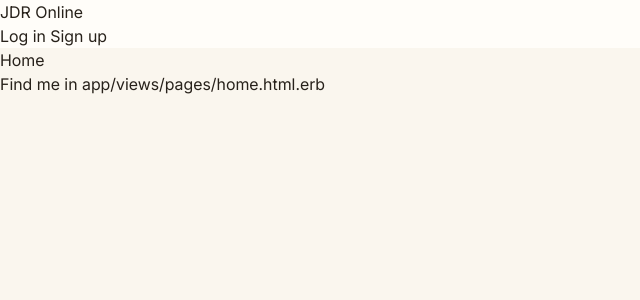
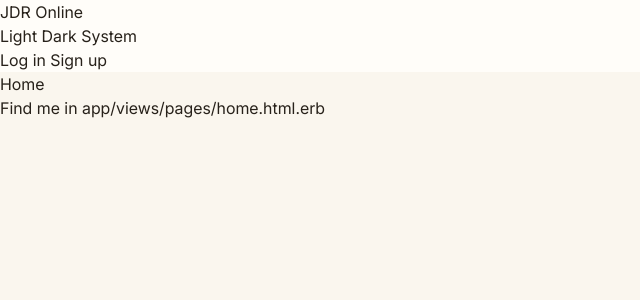
Before and after one commit to Haynton/jdr_online, a Rails app: page / in a window 1280 px wide. Shown: the top 300 px of the page, without its empty margins (0-640 px from the left). Run offline with Rails 7, Linux system fonts and the light colour scheme; style sheets or scripts are compiled from the project's sources; some libraries are stand-ins or nearby versions.

Commit message:
feat(theme): add light, dark and system theme selector
Co-Authored-By: Claude Opus 5.5 <noreply@anthropic.com>

```diff
--- /dev/null
+++ b/app/helpers/buttons_helper.rb
@@ -0,0 +1,9 @@
+module ButtonsHelper
+  PRIMARY_BUTTON_CLASSES = %w[
+    rounded-md bg-primary px-3 py-1.5 text-sm font-medium text-white hover:bg-primary-hover
+  ].join(" ").freeze
+
+  def primary_button_classes
+    PRIMARY_BUTTON_CLASSES
+  end
+end
--- /dev/null
+++ b/app/javascript/controllers/theme_controller.js
@@ -0,0 +1,61 @@
+import { Controller } from "@hotwired/stimulus"
+
+// Must stay in sync with theme_preload.js: same storage key, same values
+const themeStorageKey = "theme"
+const systemDarkQuery = "(prefers-color-scheme: dark)"
+
+export default class extends Controller {
+  static targets = ["choiceButton"]
+
+  connect() {
+    this.systemDarkMedia = window.matchMedia(systemDarkQuery)
+    this.followSystemChange = () => this.applyTheme()
+    this.systemDarkMedia.addEventListener("change", this.followSystemChange)
+    this.applyTheme()
+  }
+
+  disconnect() {
+    this.systemDarkMedia.removeEventListener("change", this.followSystemChange)
+  }
+
+  choose({ params: { choice } }) {
+    this.saveChoice(choice)
+    this.applyTheme()
+  }
+
+  applyTheme() {
+    const savedChoice = this.readSavedChoice()
+    document.documentElement.classList.toggle("dark", this.isDark(savedChoice))
+    this.choiceButtonTargets.forEach((choiceButton) => {
+      const isSelected = choiceButton.dataset.themeChoiceParam === savedChoice
+      choiceButton.setAttribute("aria-pressed", String(isSelected))
+    })
+  }
+
+  isDark(choice) {
+    if (choice === "system") return this.systemDarkMedia.matches
+    return choice === "dark"
+  }
+
+  // "system" is stored as no value at all, exactly what theme_preload.js reads as "follow the device"
+  saveChoice(choice) {
+    try {
+      if (choice === "system") {
+        localStorage.removeItem(themeStorageKey)
+      } else {
+        localStorage.setItem(themeStorageKey, choice)
+      }
+    } catch {
+      // Storage blocked: the choice still applies to this page, it just is not remembered
+    }
+  }
+
+  readSavedChoice() {
+    try {
+      const storedChoice = localStorage.getItem(themeStorageKey)
+      return ["light", "dark"].includes(storedChoice) ? storedChoice : "system"
+    } catch {
+      return "system"
+    }
+  }
+}
--- a/app/views/shared/_navbar.html.erb
+++ b/app/views/shared/_navbar.html.erb
@@ -2,14 +2,18 @@
   <%= link_to t("app_name"), root_path, class: "text-lg font-semibold text-ink" %>
 
   <div class="flex items-center gap-4">
+    <div class="flex items-center gap-1" role="group" aria-label="<%= t(".theme_label") %>" data-controller="theme">
+      <%= render "shared/theme_choice", choice: "light" %>
+      <%= render "shared/theme_choice", choice: "dark" %>
+      <%= render "shared/theme_choice", choice: "system" %>
+    </div>
+
     <% if user_signed_in? %>
       <span class="text-sm text-muted"><%= current_user.email %></span>
-      <%= button_to t(".log_out"), destroy_user_session_path, method: :delete,
-            class: "rounded-md bg-primary px-3 py-1.5 text-sm font-medium text-white hover:bg-primary-hover" %>
+      <%= button_to t(".log_out"), destroy_user_session_path, method: :delete, class: primary_button_classes %>
     <% else %>
       <%= link_to t(".log_in"), new_user_session_path, class: "text-sm font-medium text-link hover:underline" %>
-      <%= link_to t(".sign_up"), new_user_registration_path,
-            class: "rounded-md bg-primary px-3 py-1.5 text-sm font-medium text-white hover:bg-primary-hover" %>
+      <%= link_to t(".sign_up"), new_user_registration_path, class: primary_button_classes %>
     <% end %>
   </div>
 </nav>
--- /dev/null
+++ b/app/views/shared/_theme_choice.html.erb
@@ -0,0 +1,8 @@
+<button type="button"
+        class="rounded-md px-2 py-1 text-sm text-muted hover:text-ink aria-pressed:bg-page aria-pressed:font-medium aria-pressed:text-ink"
+        aria-pressed="false"
+        data-theme-target="choiceButton"
+        data-theme-choice-param="<%= choice %>"
+        data-action="theme#choose">
+  <%= t(".#{choice}") %>
+</button>
--- a/config/locales/en.yml
+++ b/config/locales/en.yml
@@ -51,3 +51,8 @@ en:
       log_in: "Log in"
       log_out: "Log out"
       sign_up: "Sign up"
+      theme_label: "Theme"
+    theme_choice:
+      dark: "Dark"
+      light: "Light"
+      system: "System"
--- a/config/locales/fr.yml
+++ b/config/locales/fr.yml
@@ -22,3 +22,8 @@ fr:
       log_in: "Se connecter"
       log_out: "Se déconnecter"
       sign_up: "S'inscrire"
+      theme_label: "Thème"
+    theme_choice:
+      dark: "Sombre"
+      light: "Clair"
+      system: "Système"
```
Also changed, not shown: test/application_system_test_case.rb (added, +8 -0 lines), test/integration/navbar_translation_test.rb (+11 -0 lines), test/system/theme_test.rb (added, +27 -0 lines).
